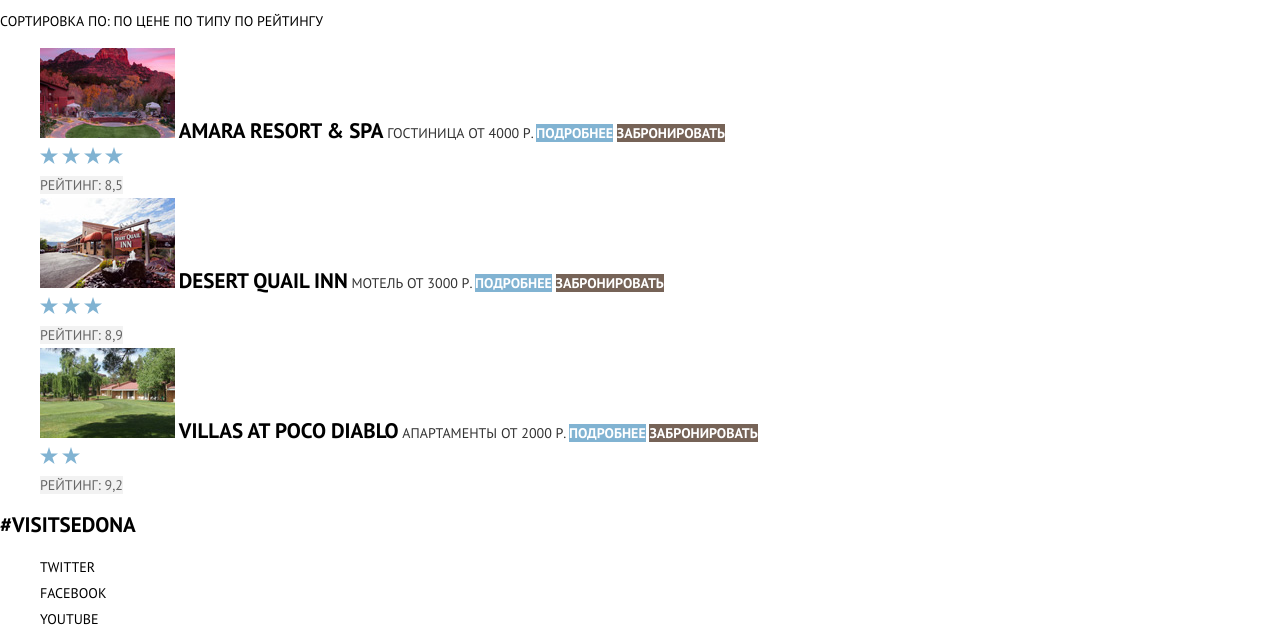
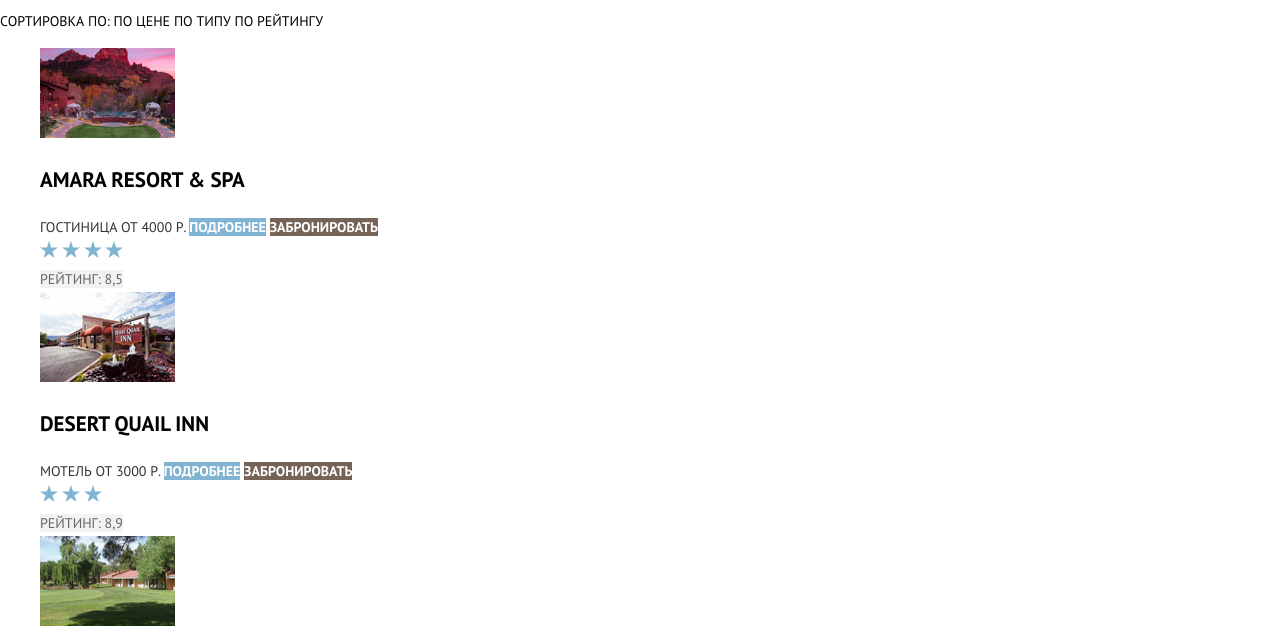
Before and after one commit to ezanich/245488-sedona, a plain HTML site: page hotels.html in a window 1280 px wide. Shown: the part 658-1298 px from the top of the page. Drawn offline with Linux system fonts and the light colour scheme.

Commit message:
Добвила px и класс, вернула заголовок

```diff
--- a/css/style.css
+++ b/css/style.css
@@ -23,7 +23,6 @@ a {
 
 .main-navigation {
 	font-weight: 700;
-	color: #000000;
 }
 
 .site-navigation {
@@ -50,8 +49,8 @@ a {
 	background-color: #ffffff;
 }
 
-.promo-text h2{
-	font-size: 26;
+.promo-text h2 {
+	font-size: 26px;
 	font-weight: 700;
 }
 
@@ -148,17 +147,17 @@ a {
 	list-style: none;
 }
 
-.hotels-list a:first-of-type {
+.hotel-name h3 {
 	font-size: 21px;
 	font-weight: 700;
 }
 
-.hotel-description a:first-of-type:hover,
-.hotel-description a:first-of-type:focus {
+.hotel-name:hover,
+.hotel-name:focus {
 	color: #81b3d2;
 }
 
-.hotel-description a:first-of-type:active {
+.hotel-name:active {
 	color: rgba(0, 0, 0, 0.3);
 }
 
--- a/hotels.html
+++ b/hotels.html
@@ -102,7 +102,9 @@
 	                <ul class="hotels-list">
 	                    <li class="hotel-description">
 	                        <img src="img/foto-1.jpg" alt="Amara resort & spa" width="135" height="90">
-	                        <a href="#">Amara resort & spa</a>
+	                        <a href="#" class="hotel-name">
+                                <h3>Amara resort & spa</h3>
+                            </a>
 	                        <span class="hotel-type">Гостиница</span>
 	                        <span class="price-for-night">от 4000 Р.</span>
 	                        <a href="#" class="button-info button-blue">Подробнее</a>
@@ -118,7 +120,9 @@
 
 	                    <li class="hotel-description">
 	                        <img src="img/foto-2.jpg" alt="Desert quail inn" width="135" height="90">
-	                        <a href="#">Desert quail inn</a>
+	                        <a href="#" class="hotel-name">
+                                <h3>Desert quail inn</h3>
+                            </a>
 	                        <span class="hotel-type">Мотель</span>
 	                        <span class="price-for-night">от 3000 Р.</span>
 	                        <a href="#" class="button-info button-blue">Подробнее</a>
@@ -133,7 +137,9 @@
 
 	                    <li class="hotel-description">
 	                        <img src="img/foto-3.jpg" alt="Villas at poco diablo" width="135" height="90">
-	                        <a href="#">Villas at poco diablo</a>
+	                        <a href="#" class="hotel-name">
+                                <h3>Villas at poco diablo</h3>
+                            </a>
 	                        <span class="hotel-type">Апартаменты</span>
 	                        <span class="price-for-night">от 2000 Р.</span>
 	                        <a href="#" class="button-info button-blue">Подробнее</a>
```
